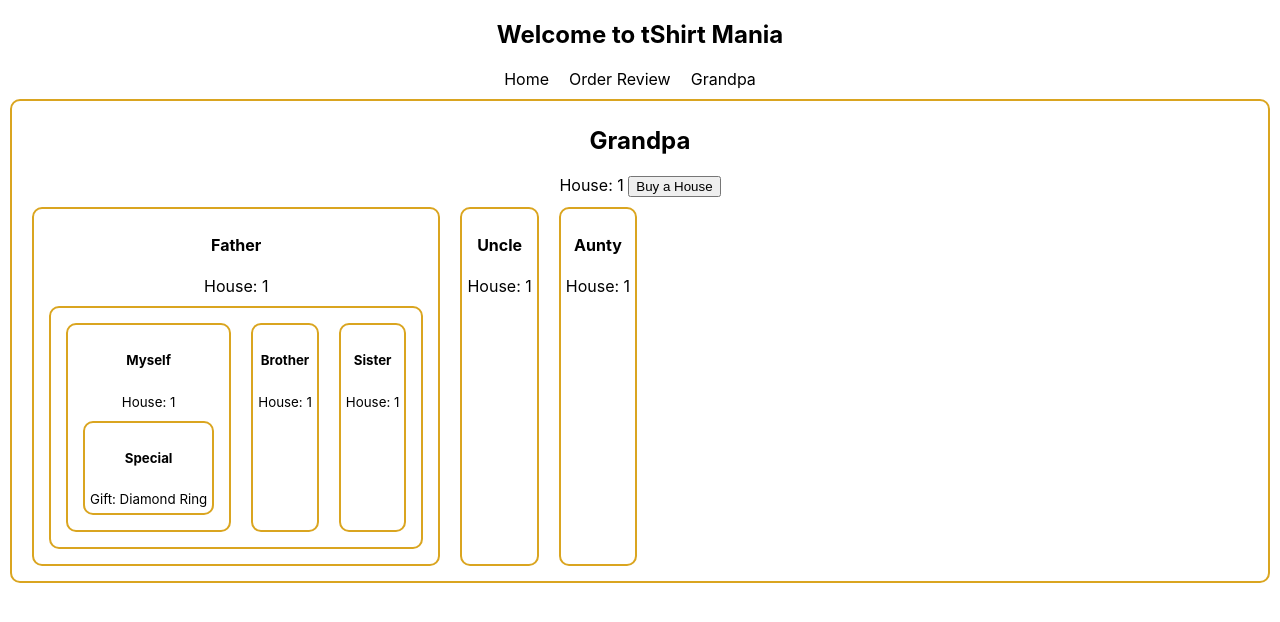
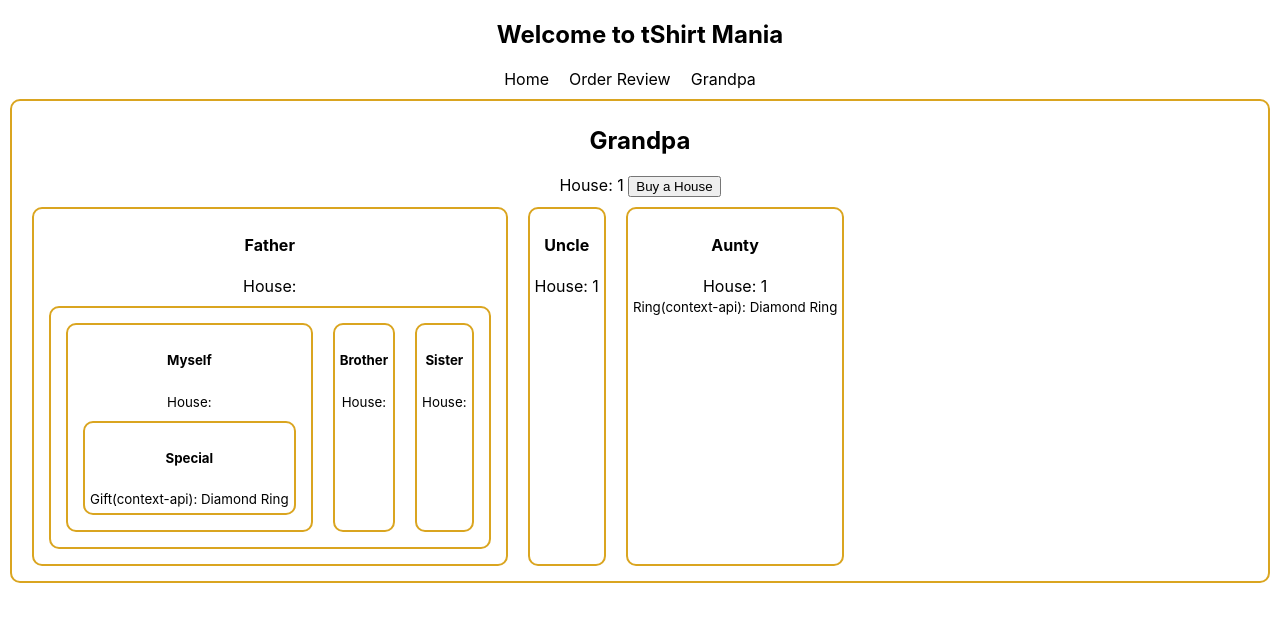
Before and after one commit to kamrul-dev/tshirt-mania, a React (Create React App) app: page /grandpa in a window 1280 px wide. Shown: the top 622 px of the page. Built offline with nearby package versions, Linux system fonts and the light colour scheme.

Commit message:
Simple Introduction to Context API to avoid Prop drilling

```diff
--- a/src/components/Aunty/Aunty.js
+++ b/src/components/Aunty/Aunty.js
@@ -1,10 +1,13 @@
-import React from 'react';
+import React, { useContext } from 'react';
+import { RingContext } from '../Grandpa/Grandpa';
 
 const Aunty = ({house}) => {
+    const ring = useContext(RingContext);
     return (
         <div>
             <h4>Aunty</h4>
             <p>House: {house}</p>
+            <p><small>Ring(context-api): {ring}</small></p>
         </div>
     );
 };
--- a/src/components/Father/Father.js
+++ b/src/components/Father/Father.js
@@ -9,7 +9,7 @@ const Father = ({ house, ornament }) => {
             <h4>Father</h4>
             <p>House: {house}</p>
             <div style={{display: 'flex'}}>
-                <MySelf house={house} ornament={ornament}></MySelf>
+                <MySelf></MySelf>
                 <Brother house={house}></Brother>
                 <Sister house={house}></Sister>
             </div>
--- a/src/components/Grandpa/Grandpa.js
+++ b/src/components/Grandpa/Grandpa.js
@@ -1,8 +1,10 @@
-import React, { useState } from 'react';
+import React, { createContext, useState } from 'react';
 import Uncle from '../Uncle/Uncle';
 import Father from '../Father/Father';
 import Aunty from '../Aunty/Aunty';
 import './Grandpa.css';
+
+export const RingContext = createContext('ring');
 
 const Grandpa = () => {
     const [house, setHouse] = useState(1);
@@ -14,15 +16,17 @@ const Grandpa = () => {
         setHouse(newHouseCount);
     }
     return (
+        <RingContext.Provider value={ornament}>
             <div className='grandpa'>
                 <h2>Grandpa</h2>
                 <p>House: {house} <button onClick={handleBuyAHouse}>Buy a House</button></p>
                 <section style={{ display: 'flex' }}>
-                <Father house={house} ornament={ornament}></Father>
+                    <Father></Father>
                     <Uncle house={house}></Uncle>
                     <Aunty house={house}></Aunty>
                 </section>
             </div>
+        </RingContext.Provider>
     );
 };
 
--- a/src/components/Myself/Myself.js
+++ b/src/components/Myself/Myself.js
@@ -1,12 +1,12 @@
 import React from 'react';
 import Special from '../Special/Special';
 
-const Myself = ({house, ornament}) => {
+const Myself = ({house}) => {
     return (
         <div>
             <h5>Myself</h5>
             <p><small>House: {house}</small></p>
-            <Special ornament={ornament}></Special>
+            <Special></Special>
         </div>
     );
 };
--- a/src/components/Special/Special.js
+++ b/src/components/Special/Special.js
@@ -1,10 +1,12 @@
-import React from 'react';
+import React, { useContext } from 'react';
+import { RingContext } from '../Grandpa/Grandpa';
 
-const Special = ({ornament}) => {
+const Special = () => {
+    const ring = useContext(RingContext);
     return (
         <div>
             <h5>Special</h5>
-            <p><small>Gift: {ornament}</small></p>
+            <p><small>Gift(context-api): {ring}</small></p>
         </div>
     );
 };
```
Lines whose indentation alone changed are shown as unchanged.
